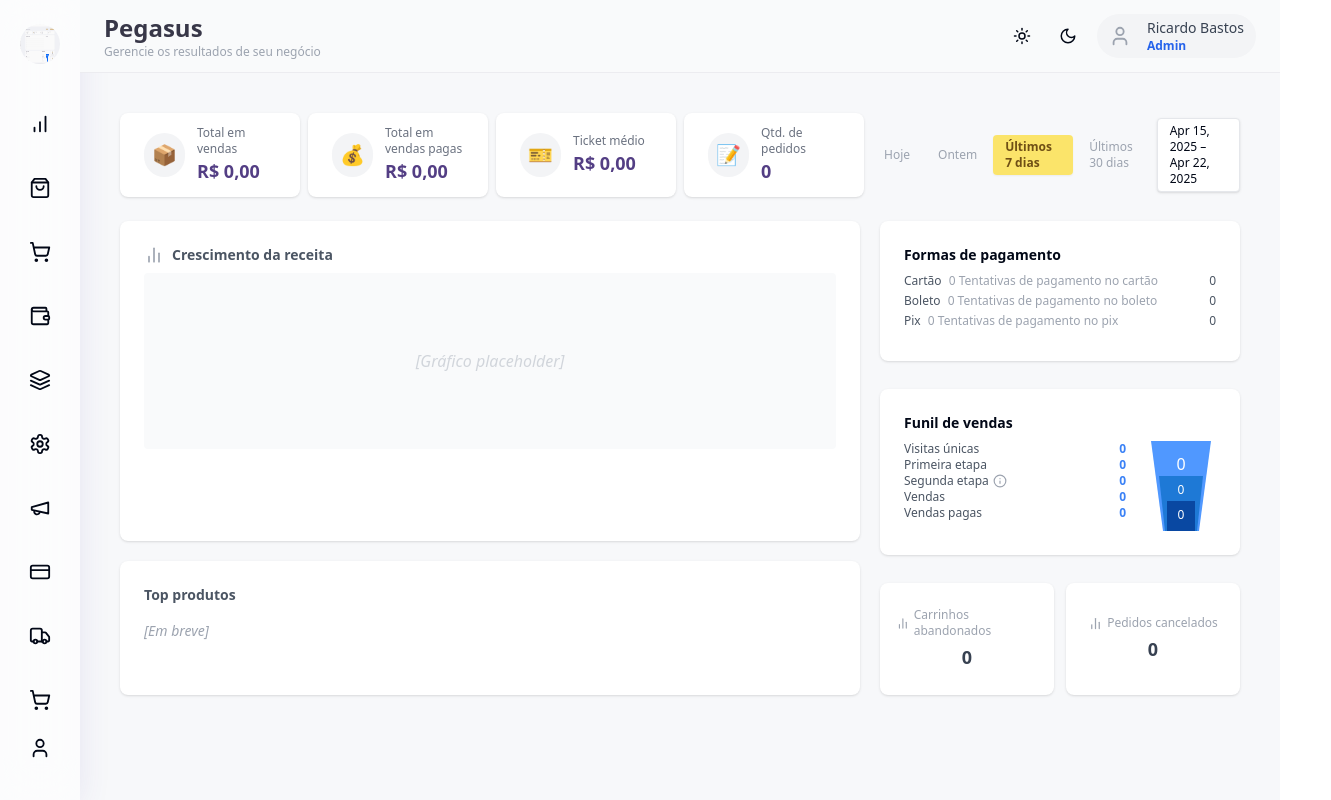
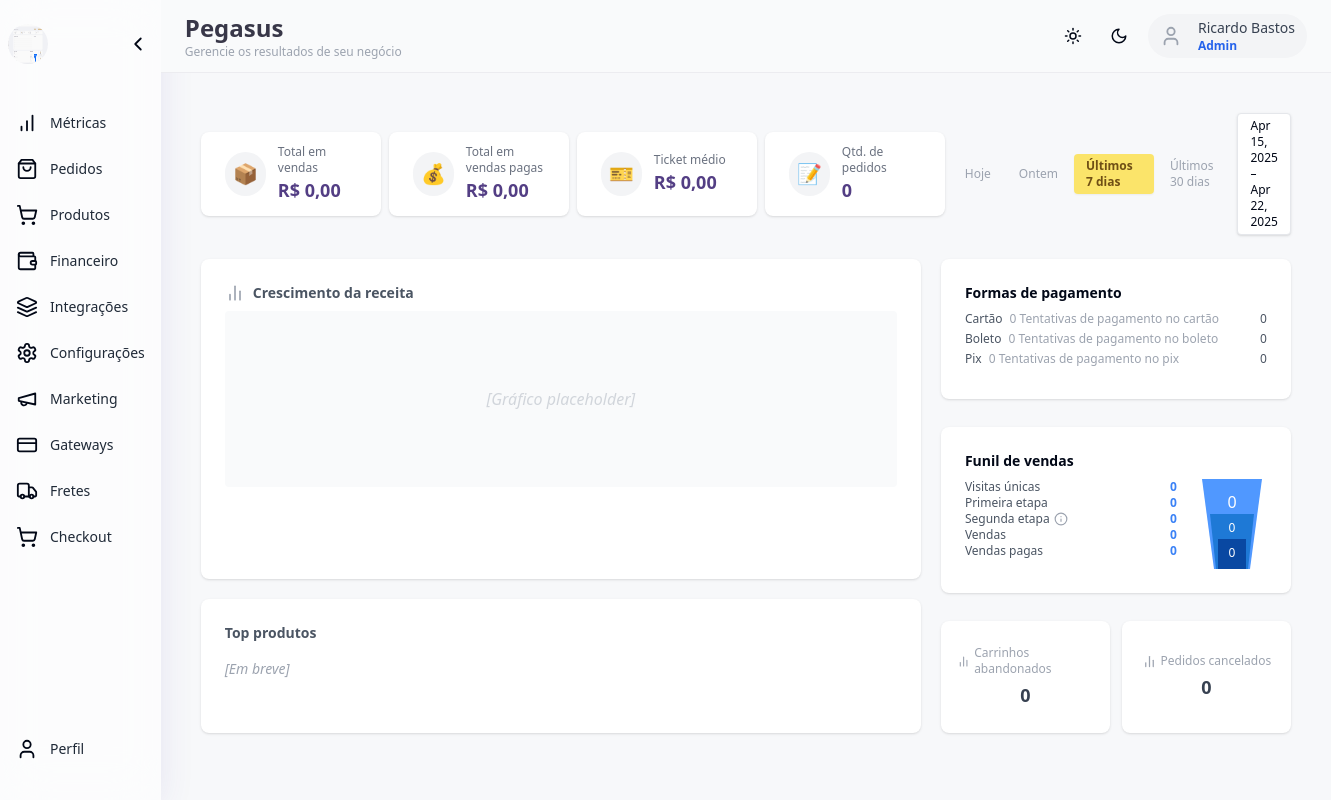
Before and after one commit to Rckbastos/clear-cart-checkout, a React (Vite) app: page /dashboard in a window 1280 px wide. Shown: the whole page, 1331 px wide, since content can reach past the window. Built offline with nearby package versions, Linux system fonts and the light colour scheme.

Commit message:
Refactor: Implement retractable sidebar
This commit introduces the functionality to retract the sidebar menu.

```diff
--- a/src/components/DashboardSidebar.tsx
+++ b/src/components/DashboardSidebar.tsx
@@ -1,38 +1,99 @@
 
-import { ShoppingCart, ShoppingBag, Wallet, ArrowRight, BarChart, Layers, Settings, User, Package, Megaphone, CreditCard, Truck } from "lucide-react";
+import React, { useState } from "react";
+import {
+  ShoppingCart,
+  ShoppingBag,
+  Wallet,
+  BarChart,
+  Layers,
+  Settings,
+  User,
+  Megaphone,
+  CreditCard,
+  Truck,
+  Menu,
+  ChevronLeft,
+  ChevronRight,
+} from "lucide-react";
 
 const sidebarItems = [
-  { icon: <BarChart size={22} />, tooltip: "Métricas" },
-  { icon: <ShoppingBag size={22} />, tooltip: "Pedidos" },
-  { icon: <ShoppingCart size={22} />, tooltip: "Produtos" },
-  { icon: <Wallet size={22} />, tooltip: "Financeiro" },
-  { icon: <Layers size={22} />, tooltip: "Integrações" },
-  { icon: <Settings size={22} />, tooltip: "Configurações" },
-  // New items below
-  { icon: <Megaphone size={22} />, tooltip: "Marketing" },
-  { icon: <CreditCard size={22} />, tooltip: "Gateways" },
-  { icon: <Truck size={22} />, tooltip: "Fretes" },
-  { icon: <ShoppingCart size={22} />, tooltip: "Checkout" },
+  { icon: <BarChart size={22} />, label: "Métricas" },
+  { icon: <ShoppingBag size={22} />, label: "Pedidos" },
+  { icon: <ShoppingCart size={22} />, label: "Produtos" },
+  { icon: <Wallet size={22} />, label: "Financeiro" },
+  { icon: <Layers size={22} />, label: "Integrações" },
+  { icon: <Settings size={22} />, label: "Configurações" },
+  { icon: <Megaphone size={22} />, label: "Marketing" },
+  { icon: <CreditCard size={22} />, label: "Gateways" },
+  { icon: <Truck size={22} />, label: "Fretes" },
+  { icon: <ShoppingCart size={22} />, label: "Checkout" },
 ];
 
 export default function DashboardSidebar() {
+  const [expanded, setExpanded] = useState(true);
+
   return (
-    <aside className="hidden md:flex flex-col items-center w-20 py-6 px-2 bg-white/60 backdrop-blur-xl shadow-[0_4px_32px_0_rgba(80,59,168,0.10)]">
-      <div className="mb-7 flex flex-col items-center">
-        <img src="/lovable-uploads/0b1d8853-fbe0-4456-be65-cf174fa44094.png" alt="Logo" className="w-10 h-10 rounded-full mb-3" />
+    <aside
+      className={`hidden md:flex flex-col items-center ${
+        expanded ? "w-56" : "w-20"
+      } py-6 px-2 bg-white/60 backdrop-blur-xl shadow-[0_4px_32px_0_rgba(80,59,168,0.10)] transition-all duration-300`}
+    >
+      <div className="mb-7 flex flex-col items-center w-full">
+        <div className={`flex items-center w-full justify-between ${expanded ? "" : "justify-center"}`}>
+          <img
+            src="/lovable-uploads/0b1d8853-fbe0-4456-be65-cf174fa44094.png"
+            alt="Logo"
+            className="w-10 h-10 rounded-full mb-3"
+          />
+          {expanded && (
+            <button
+              aria-label="Retract sidebar"
+              className="rounded-lg hover:bg-primary/10 p-1 transition mb-3"
+              onClick={() => setExpanded(false)}
+              type="button"
+            >
+              <ChevronLeft size={22} />
+            </button>
+          )}
+        </div>
       </div>
-      <nav className="flex flex-col gap-6 flex-1">
+      <nav className="flex flex-col gap-2 flex-1 w-full">
         {sidebarItems.map((item, i) => (
-          <button key={i} className="relative flex items-center justify-center w-10 h-10 rounded-lg hover:bg-primary/10 group transition">
-            {item.icon}
-            <span className="absolute left-12 bg-black text-white text-xs px-2 py-1 rounded-md opacity-0 group-hover:opacity-80 pointer-events-none transition">{item.tooltip}</span>
+          <button
+            key={i}
+            className={`relative flex items-center w-full rounded-lg hover:bg-primary/10 group transition p-2 ${
+              expanded ? "justify-start gap-3" : "justify-center"
+            }`}
+          >
+            <span>{item.icon}</span>
+            {expanded && (
+              <span className="text-sm font-medium text-gray-800">{item.label}</span>
+            )}
+            {!expanded && (
+              <span className="absolute left-14 bg-black text-white text-xs px-2 py-1 rounded-md opacity-0 group-hover:opacity-80 pointer-events-none transition">
+                {item.label}
+              </span>
+            )}
           </button>
         ))}
       </nav>
-      <div className="mt-auto flex flex-col items-center mb-2">
-        <button className="w-10 h-10 flex items-center justify-center rounded-lg hover:bg-primary/10 transition">
+      <div className="mt-auto flex flex-col items-center mb-2 w-full">
+        <button
+          className={`flex items-center rounded-lg hover:bg-primary/10 transition p-2 ${expanded ? "w-full justify-start gap-3" : "w-10 justify-center"}`}
+        >
           <User size={22} />
+          {expanded && <span className="text-sm font-medium text-gray-800">Perfil</span>}
         </button>
+        {!expanded && (
+          <button
+            onClick={() => setExpanded(true)}
+            aria-label="Expand sidebar"
+            className="mt-4 rounded-lg hover:bg-primary/10 p-1 transition"
+            type="button"
+          >
+            <ChevronRight size={22} />
+          </button>
+        )}
       </div>
     </aside>
   );
```
